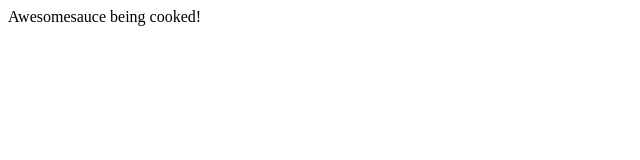
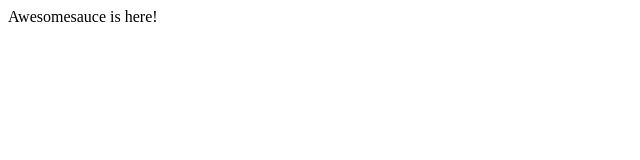
Before and after one commit to manoharganesan/manoharganesan.github.io, a plain HTML site: page index.html in a window 1280 px wide. Shown: the full height of the page, 0-640 px from the left. Drawn offline with Linux system fonts and the light colour scheme.

Commit message:
Update index.html
testing updates

```diff
--- a/index.html
+++ b/index.html
@@ -1,5 +1,5 @@
 <html>
 <p>
-Awesomesauce being cooked!
+Awesomesauce is here!
 </p>
 </html>
```
